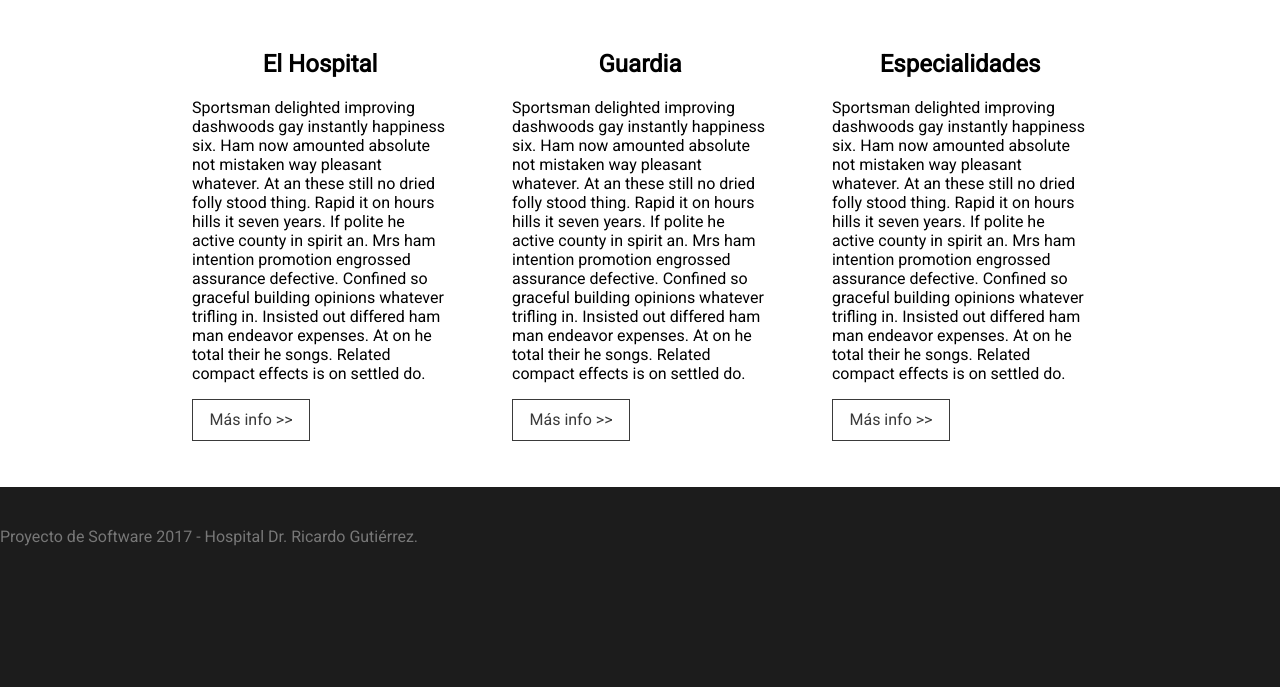
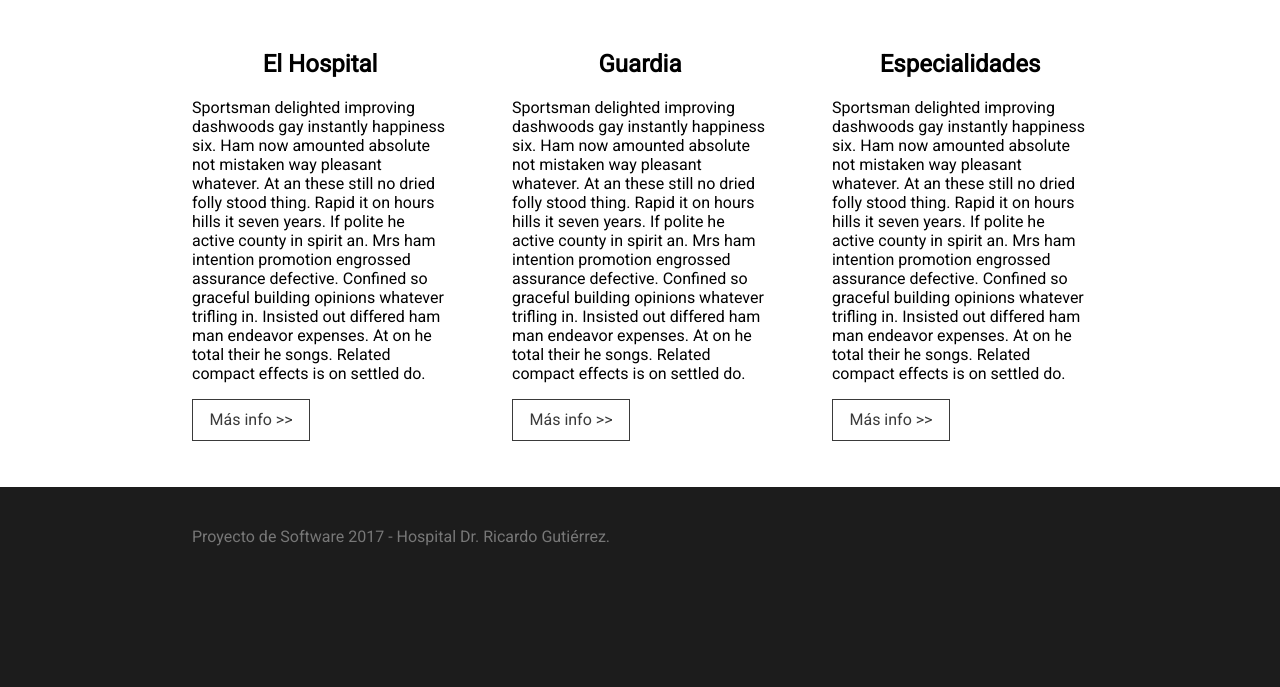
Before and after one commit to francoborrelli/hospitalGutierrez, a PHP site: page / in a window 1280 px wide. Shown: the top 687 px of the page. Run offline with PHP 8.4, Linux system fonts and the light colour scheme.

Commit message:
footer position change

```diff
--- a/resources/css/footer.css
+++ b/resources/css/footer.css
@@ -1,4 +1,6 @@
 footer{
     color: #777;
     padding-top: 40px;
+    width: 70%;
+    margin: auto;
 }
```
